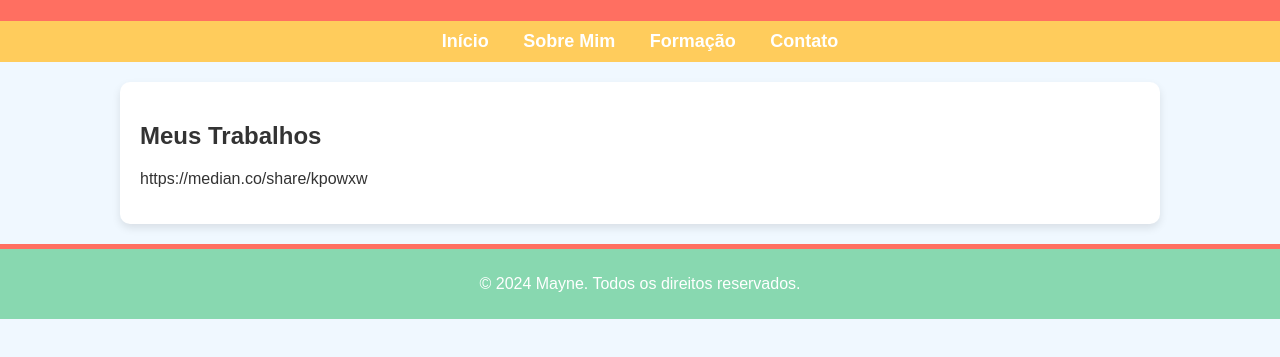
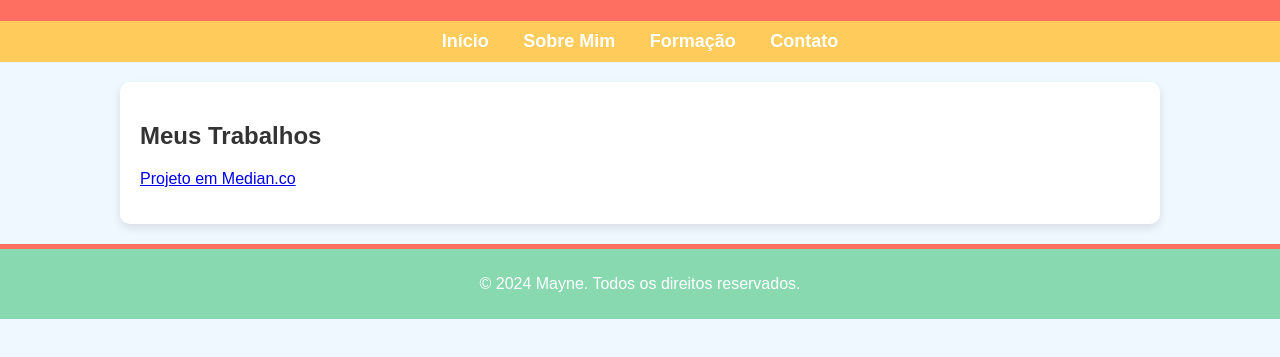
Before and after one commit to MayneFaria/PorrtfolioOnline, a plain HTML site: page portfolio.html in a window 1280 px wide. Shown: the part 99-456 px from the top of the page. Drawn offline with Linux system fonts and the light colour scheme.

Commit message:
Update portfolio.html

```diff
--- a/portfolio.html
+++ b/portfolio.html
@@ -19,7 +19,7 @@
     </nav>
     <main>
         <h2>Meus Trabalhos</h2>
-        <p>https://median.co/share/kpowxw</p>
+        <p><a href="https://median.co/share/kpowxw" target="_blank">Projeto em Median.co</a></p>
     </main>
     <footer>
         <p>&copy; 2024 Mayne. Todos os direitos reservados.</p>
```
